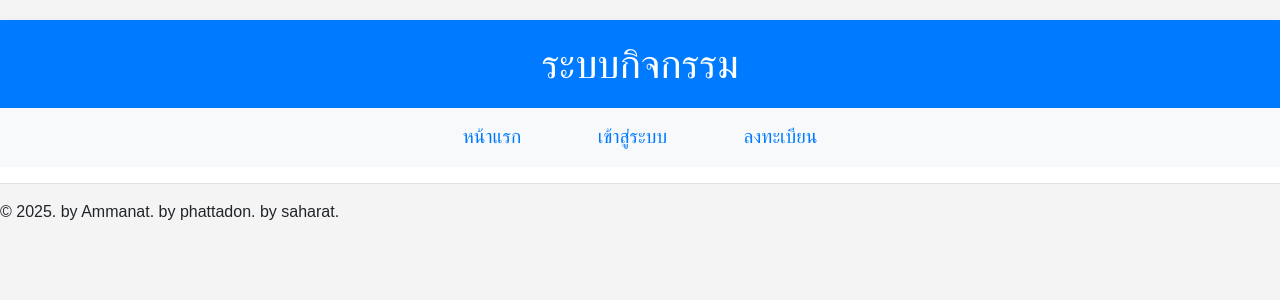
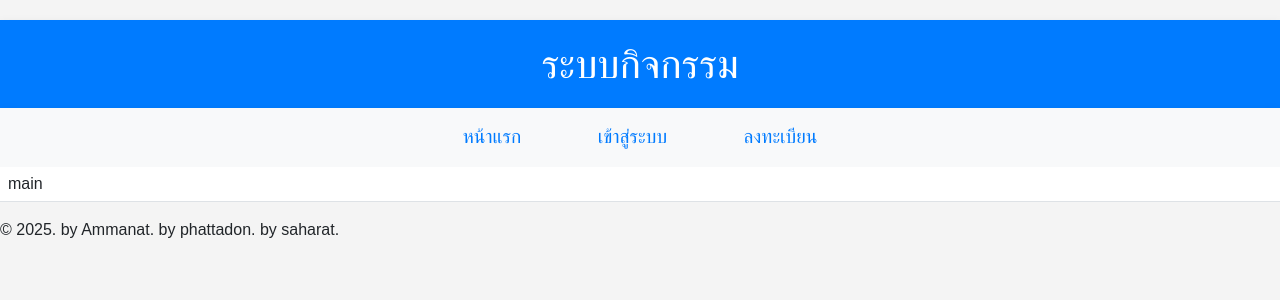
Before and after one commit to playsone/FinalProject, a PHP site: template templates/main_get.php in a window 1280 px wide. Shown: the top 300 px of the page. Run offline with PHP 8.4, Linux system fonts and the light colour scheme; the template is opened without the code that fills it, so the values that code supplies are empty.

Commit message:
Update main_get.php

```diff
--- a/templates/main_get.php
+++ b/templates/main_get.php
@@ -7,7 +7,7 @@
   <table class="table borderless">
       <tbody>
         <tr>
-          <td></td>
+          <td>main</td>
         </tr>
       </tbody>
   </table>
```
